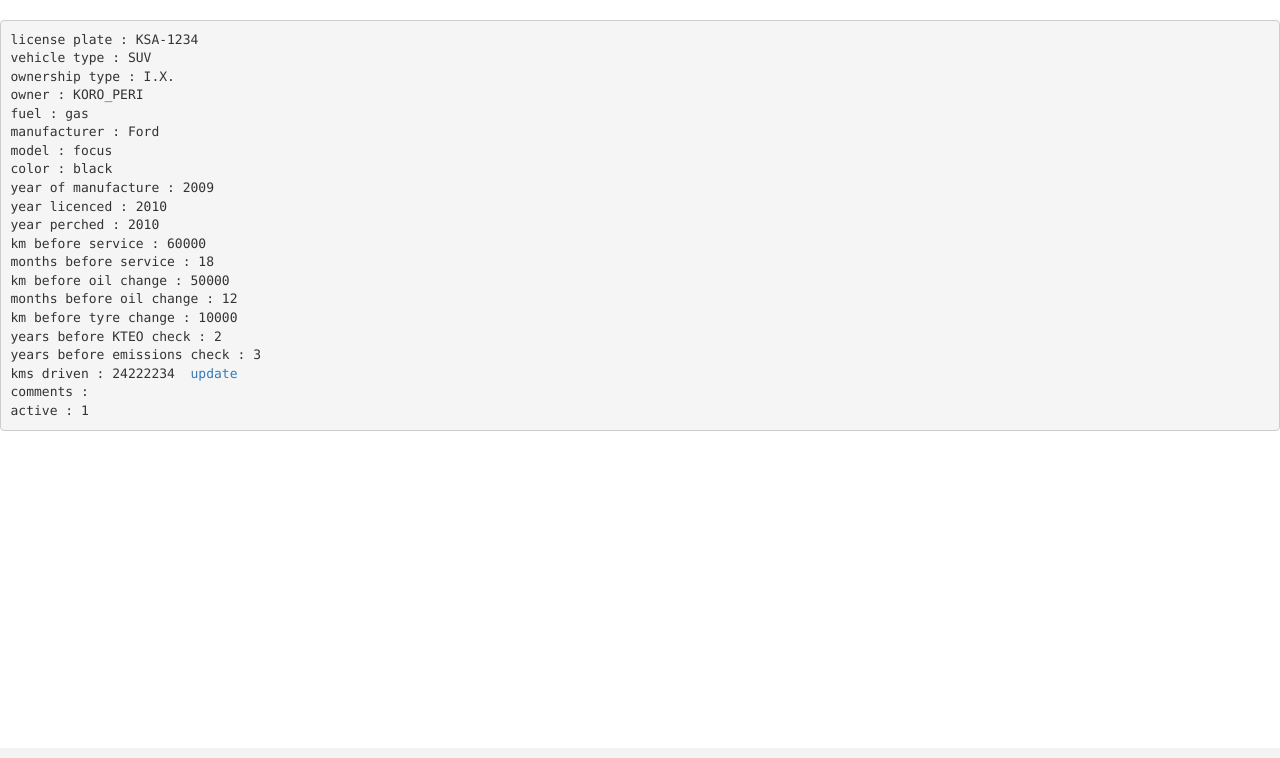
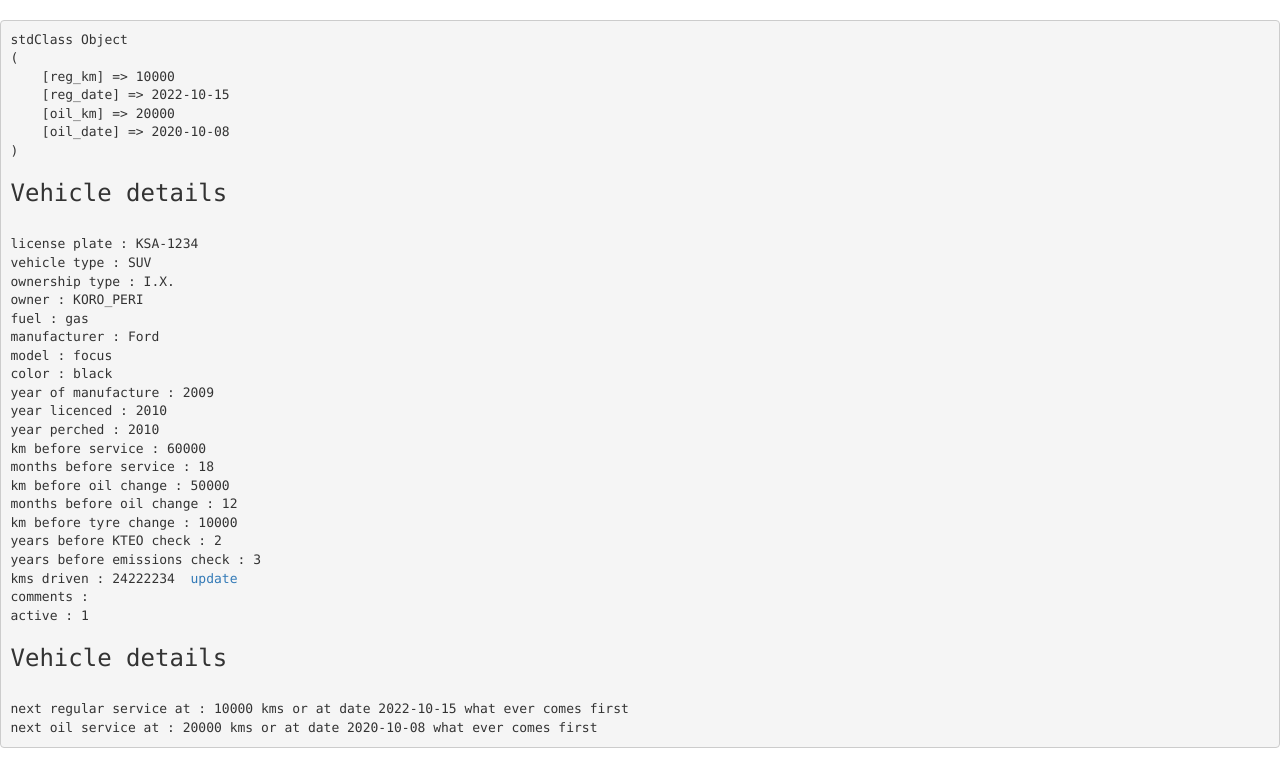
Before and after one commit to PeriKor19008/cars, a CodeIgniter app: page /database/index.php/vehicles/car_details/1 in a window 1280 px wide. Shown: the part 52-810 px from the top of the page. Before the commit the page ends 483 px from the top, so only its background shows below. Run offline with CodeIgniter, Linux system fonts and the light colour scheme; data comes from the database, SQL or seed files in the repository.

Commit message:
added next service per vehicle functionality

```diff
--- a/application/controllers/Vehicles.php
+++ b/application/controllers/Vehicles.php
@@ -28,6 +28,8 @@
     {
 
         $result['dets']=$this->vehicles_model->get_vehicle_dets($id);
+        $result['serv']=$this->vehicles_model->get_next_services($id);
+
 
         $this->load->view("vehicles/vehicle_details",$result);
     }
--- a/application/models/Vehicles_model.php
+++ b/application/models/Vehicles_model.php
@@ -42,6 +42,14 @@
         }
 
     }
+    function get_next_services($id){
+        $this->db->select("max(service_reg_km) as reg_km,max(service_reg_date) reg_date,max(service_oil_km) as oil_km,max(service_oil_date) as oil_date");
+        $this->db->from("services");
+        $this->db->where("car_id",$id);
+        $query=$this->db->get();
+        return$query->result();
+
+    }
 
 
 }
--- a/application/views/first_page.php
+++ b/application/views/first_page.php
@@ -3,7 +3,3 @@
 <script src="https://maxcdn.bootstrapcdn.com/bootstrap/3.4.1/js/bootstrap.min.js"></script>
 
 <?php $this->load->view("navbar") ?>
-
-
-
-<?php $this->load->view("hf/footer.html") ?>
--- a/application/views/navbar.php
+++ b/application/views/navbar.php
@@ -1,8 +1,8 @@
 <link rel="stylesheet" href="https://maxcdn.bootstrapcdn.com/bootstrap/3.4.1/css/bootstrap.min.css">
 <script src="https://ajax.googleapis.com/ajax/libs/jquery/3.6.0/jquery.min.js"></script>
 <script src="https://maxcdn.bootstrapcdn.com/bootstrap/3.4.1/js/bootstrap.min.js"></script>
-<div>
-    <nav class="navbar navbar-default">
+<div >
+    <nav class="navbar navbar-default ">
         <div class="container-fluid">
             <div class="navbar-header">
                 <a class="navbar-brand" href="http://127.0.0.1">Vehicle management app</a>
--- a/application/views/vehicles/vehicle_details.php
+++ b/application/views/vehicles/vehicle_details.php
@@ -1,14 +1,12 @@
-<link rel="stylesheet" href="https://maxcdn.bootstrapcdn.com/bootstrap/3.4.1/css/bootstrap.min.css">
-<script src="https://ajax.googleapis.com/ajax/libs/jquery/3.6.0/jquery.min.js"></script>
-<script src="https://maxcdn.bootstrapcdn.com/bootstrap/3.4.1/js/bootstrap.min.js"></script>
 
 <?php
 $this->load->view("navbar") ;
 echo"<pre>";
-
+$s=$serv[0];
+print_r($s);
 $det=$dets[0];
 $update_odometer_url="http://127.0.0.1:80/index.php/vehicles/update_odometer/".$det->id;
-
+    echo "<h3>Vehicle details</h3><br>";
     echo "license plate : ".$det->license_plate . "<br>";
     echo "vehicle type : ".$det->vehicle_type . "<br>";
     echo "ownership type : ".$det->ownership_type . "<br>";
@@ -31,4 +29,6 @@
     echo "comments : ".$det->comments . "<br>";
     echo "active : ".$det->active . "<br>";
 
-    echo "";
+echo "<h3>Vehicle details</h3><br>";
+    echo "next regular service at : ". $s->reg_km ." kms or at date ". $s->reg_date ." what ever comes first <br>";
+    echo "next oil service at : ". $s->oil_km ." kms or at date ". $s->oil_date ." what ever comes first";
```
